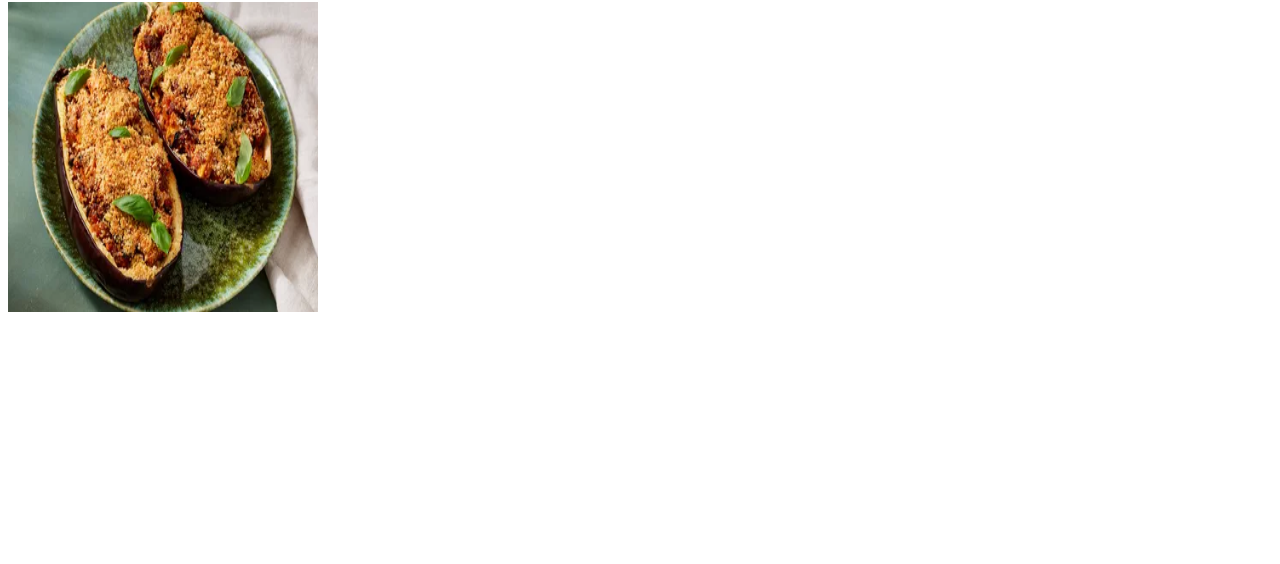
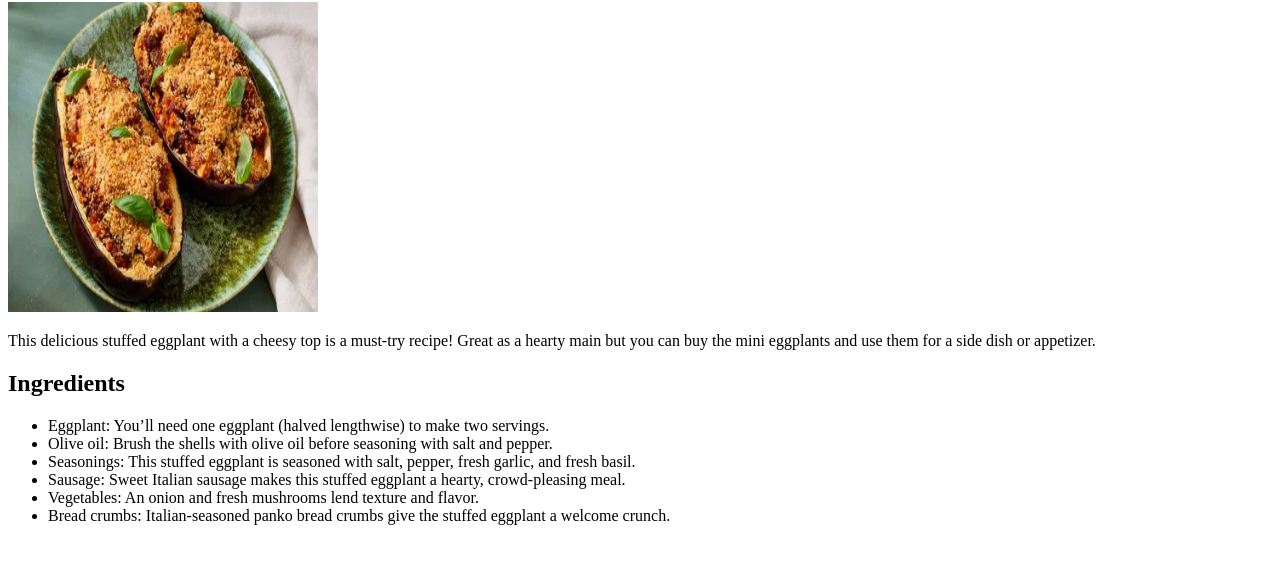
Before and after one commit to Arka-rc/odin-recipes, a plain HTML site: page recipes/stuffedEggplant.html in a window 1280 px wide. Shown: the part 78-642 px from the top of the page. Drawn offline with Linux system fonts and the light colour scheme.

Commit message:
Added description to recipes + ul of ingredients

```diff
--- a/recipes/stuffedEggplant.html
+++ b/recipes/stuffedEggplant.html
@@ -8,5 +8,15 @@
 <body>
     <h1>StuffedEggplant</h1>
     <img src="../Images/38331-stuffed-eggplant-mfs-3x4-2020-457a1b75ddd8436481e8dd87573272af.webp" alt="Picture of Stuffed Eggplant" height="310" width="310">
+    <p>This delicious stuffed eggplant with a cheesy top is a must-try recipe! Great as a hearty main but you can buy the mini eggplants and use them for a side dish or appetizer.</p>
+    <h2>Ingredients</h2>
+    <ul>
+        <li>Eggplant: You’ll need one eggplant (halved lengthwise) to make two servings. </li>
+        <li>Olive oil: Brush the shells with olive oil before seasoning with salt and pepper. </li>
+        <li>Seasonings: This stuffed eggplant is seasoned with salt, pepper, fresh garlic, and fresh basil.</li>
+        <li>Sausage: Sweet Italian sausage makes this stuffed eggplant a hearty, crowd-pleasing meal. </li>
+        <li>Vegetables: An onion and fresh mushrooms lend texture and flavor. </li>
+        <li>Bread crumbs: Italian-seasoned panko bread crumbs give the stuffed eggplant a welcome crunch. </li>
+    </ul>
 </body>
 </html>
```
Also changed, not shown: index.html (+4 -2 lines), recipes/Mideterranean_Stuffed_Zucchini.html (+10 -0 lines).
